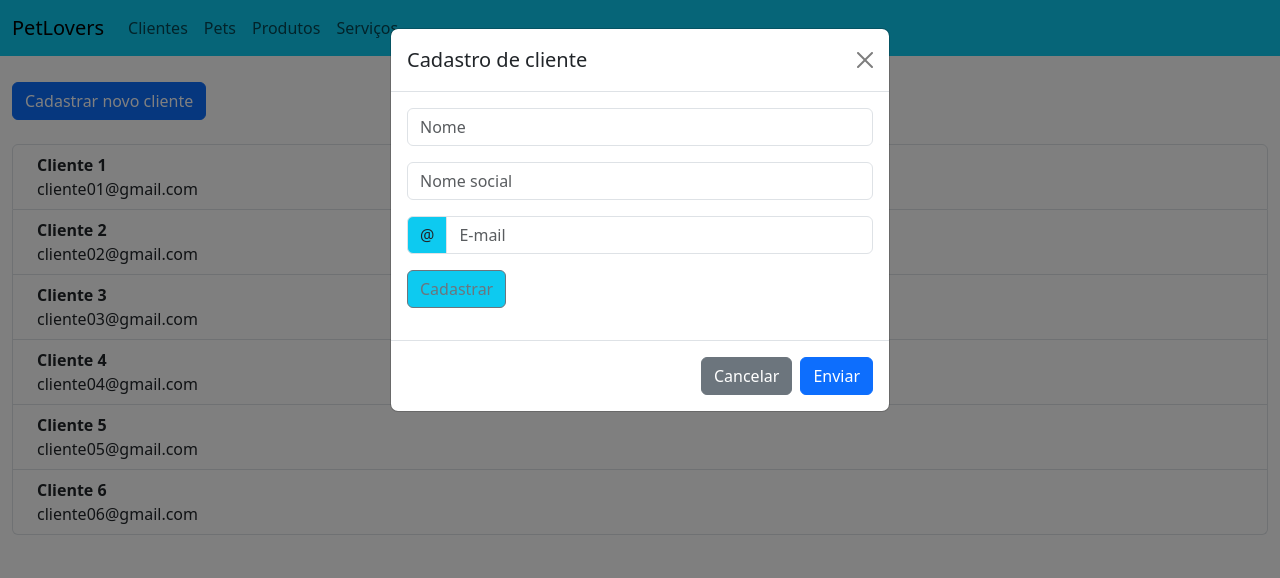
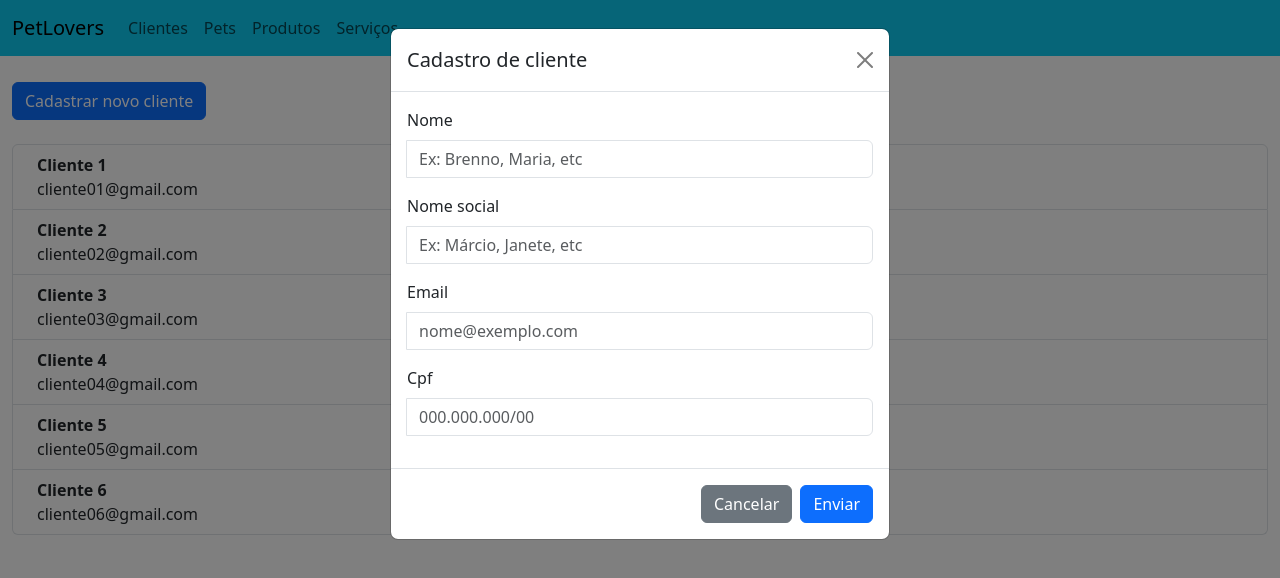
Before and after one commit to BrunoVieira003/PetLovers, a React (Create React App) app: page / in a window 1280 px wide. Both pictures are taken after a click on the button "Cadastrar novo cliente". Shown: the top 578 px of the page. Built offline with nearby package versions, Linux system fonts and the light colour scheme.

Commit message:
Add componentes de input

```diff
--- a/src/componentes/clientes/formularioCadastroCliente.tsx
+++ b/src/componentes/clientes/formularioCadastroCliente.tsx
@@ -1,8 +1,11 @@
 import { Component } from "react";
 import Modal from "../modal";
+import TextInput from "../form/TextInput";
+import EmailInput from "../form/EmailInput";
 
 type props = {
-    tema: string
+    tema: string,
+
 }
 
 export default class FormularioCadastroCliente extends Component<props> {
@@ -13,19 +16,10 @@ export default class FormularioCadastroCliente extends Component<props> {
             <div className="container-fluid">
                 <Modal title="Cadastro de cliente" id="cadastroCliente">
                     <form>
-                        <div className="input-group mb-3">
-                            <input type="text" className="form-control" placeholder="Nome" aria-label="Nome" aria-describedby="basic-addon1" />
-                        </div>
-                        <div className="input-group mb-3">
-                            <input type="text" className="form-control" placeholder="Nome social" aria-label="Nome social" aria-describedby="basic-addon1" />
-                        </div>
-                        <div className="input-group mb-3">
-                            <span className="input-group-text" id="basic-addon1" style={{ background: tema }}>@</span>
-                            <input type="text" className="form-control" placeholder="E-mail" aria-label="E-mail" aria-describedby="basic-addon1" />
-                        </div>
-                        <div className="input-group mb-3">
-                            <button className="btn btn-outline-secondary" type="button" style={{ background: tema }}>Cadastrar</button>
-                        </div>
+                        <TextInput label="Nome" placeholder="Ex: Brenno, Maria, etc" id="nome"/>
+                        <TextInput label="Nome social" placeholder="Ex: Márcio, Janete, etc" id="nomeSocial"/>
+                        <EmailInput label="Email"/>
+                        <TextInput label="Cpf" placeholder="000.000.000/00" id="cpf"/>
                     </form>
                 </Modal>
             </div>
--- /dev/null
+++ b/src/componentes/form/EmailInput.tsx
@@ -0,0 +1,17 @@
+import { Component } from "react";
+
+type props = {
+    label?: string
+}
+
+export default class EmailInput extends Component<props>{
+    render(){
+        const {label} = this.props
+        return (
+            <div className="input-group mb-3">
+                <label htmlFor='email' className="form-label">{label}</label>
+                <input id='email' type="email" className="form-control w-100" placeholder='nome@exemplo.com' aria-label='nome@exemplo.com' aria-describedby="basic-addon1" />
+            </div>
+        )
+    }
+}
--- /dev/null
+++ b/src/componentes/form/TextInput.tsx
@@ -0,0 +1,19 @@
+import { Component } from "react";
+
+type props = {
+    id?: string
+    label?: string
+    placeholder?: string
+}
+
+export default class TextInput extends Component<props>{
+    render(){
+        const {id, label, placeholder} = this.props
+        return (
+            <div className="input-group mb-3">
+                <label htmlFor={id} className="form-label">{label}</label>
+                <input id={id} type="text" className="form-control w-100" placeholder={placeholder} aria-label={placeholder} aria-describedby="basic-addon1" />
+            </div>
+        )
+    }
+}
--- a/src/componentes/pets/formularioCadastroPet.tsx
+++ b/src/componentes/pets/formularioCadastroPet.tsx
@@ -1,5 +1,6 @@
 import { Component } from "react";
 import Modal from "../modal";
+import TextInput from "../form/TextInput";
 
 type props = {
     tema: string
@@ -13,23 +14,14 @@ export default class FormularioCadastroPet extends Component<props> {
             <div className="container-fluid">
                 <Modal title="Cadastro de pet" id="cadastroPet">
                     <form>
-                        <div className="input-group mb-3">
-                            <input type="text" className="form-control" placeholder="Nome" aria-label="Nome" aria-describedby="basic-addon1" />
-                        </div>
-                        <div className="input-group mb-3">
-                            <input type="text" className="form-control" placeholder="Tipo" aria-label="Tipo" aria-describedby="basic-addon1" />
-                        </div>
-                        <div className="input-group mb-3">
-                            <input type="text" className="form-control" placeholder="Raça" aria-label="Raça" aria-describedby="basic-addon1" />
-                        </div>
-                        <select className="form-select" aria-label="Gênero">
+                        <TextInput label="Nome" placeholder="Ex: Double Tó, Café, etc" id="nome"/>
+                        <TextInput label="Tipo" placeholder="Ex: Cachorro, Gato, etc" id="tipo"/>
+                        <TextInput label="Raça" placeholder="Ex: Siamês, Pinscher, etc" id="raca"/>
+                        <select className="form-select mb-3" aria-label="Gênero">
                             <option selected>Escolha o gênero do pet</option>
                             <option value="m">Macho</option>
                             <option value="f">Fêmea</option>
                         </select>
-                        <div className="input-group mb-3">
-                            <button className="btn btn-outline-secondary" type="button" style={{ background: tema }}>Cadastrar</button>
-                        </div>
                     </form>
                 </Modal>
             </div>
```
